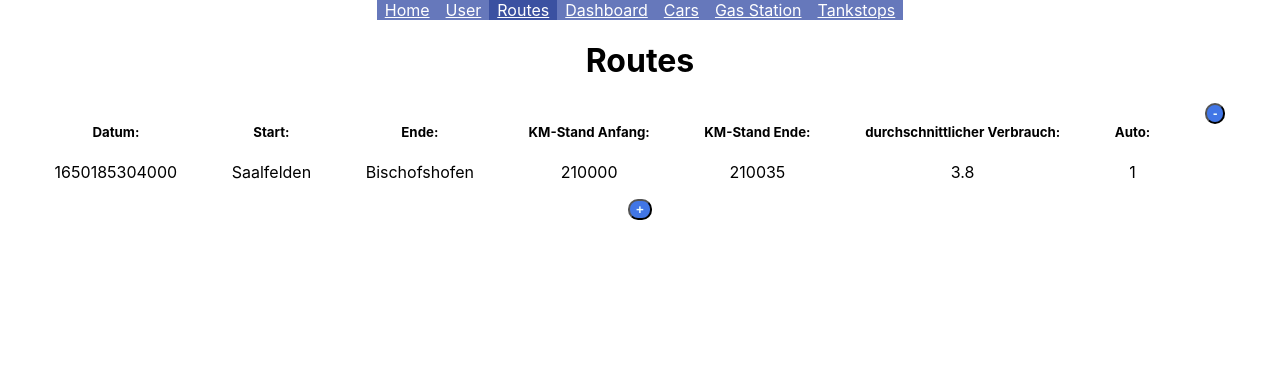
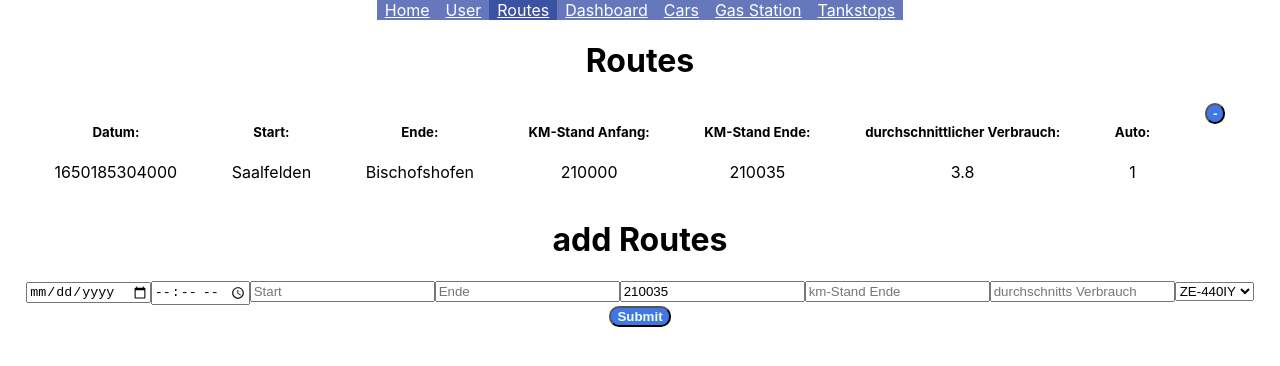
Before and after one commit to Vendone/spritapp, a React (Create React App) app: page /rute in a window 1280 px wide. Shown: the top 366 px of the page. Built offline with nearby package versions, Linux system fonts and the light colour scheme.

Commit message:
add route zu route hinzugefügt

```diff
--- a/src/features/AddRoute/AddRoute.js
+++ b/src/features/AddRoute/AddRoute.js
@@ -1,13 +1,11 @@
 import React, { useState } from "react";
 import { useSelector, useDispatch } from "react-redux";
 import { addRoute } from "../Routes/routeSlice";
-
 
 export const AddRoutes = () => {
     const cars = useSelector(state => state.cars);
     const routes = useSelector(state => state.routes);
     const dispatch = useDispatch();
-
 
     const lengthMileage = routes.length - 1;
     const [date, setDate] = useState('');
@@ -46,28 +44,22 @@ export const AddRoutes = () => {
         setAvgConsumption(e.target.value);
     };
     const handleClick = () => {
-        dispatch(addRoute({id: 3,
-            date: Date.now(),
-            start_point: 'Saalfelden',
-            end_point: 'Bischofshofen',
-            mileage_start: 210000,
-            mileage_stop: 210035,
-            avg_fuel_consumption: 3.8,
+        dispatch(addRoute({
+            id: Math.floor(Math.random() * 1000),
+            date: date,
+            start_point: start,
+            end_point: end,
+            mileage_start: mileageStart,
+            mileage_stop: mileageEnd,
+            avg_fuel_consumption: avgConsumption,
             user_id: 1,
-            car_id: 1}));
+            car_id: 1
+        }));
     };
     return (
         <div>
             <h1>add Routes</h1>
             <div>
-                <button onClick={handleClick}>+</button>
-            </div>
-        </div>
-    );
-}
-
-/*
-<form action="/rute" onSubmit={handleSubmit}>
                 <input type="date" name="date" id="date" value={date} onChange={handleDate} />
                 <input type="time" name="time" id="time" value={time} onChange={handleTime} />
                 <input type="text" name="start" id="start" value={start} placeholder="Start" onChange={handleStart} />
@@ -78,6 +70,8 @@ export const AddRoutes = () => {
                 <select name="cars" id="cars">
                     {cars.map((car) => (<option value={car.id} key={car.id}>{car.license_plate}</option>))}
                 </select>
-                    <input type="submit" />
-                </form>
-*/
+                <input className="dashbutton" type="submit" onClick={handleClick} />
+            </div>
+        </div>
+    );
+}
--- a/src/features/Routes/Routes.js
+++ b/src/features/Routes/Routes.js
@@ -1,9 +1,11 @@
 import React from 'react';
-import { useSelector } from "react-redux";
-import { Link } from "react-router-dom";
+import { useSelector, useDispatch } from "react-redux";
+import { AddRoutes } from '../AddRoute/AddRoute';
+import { removeRoute } from './routeSlice';
 
 export const Rute = () => {
     const store = useSelector((state) => state.routes);
+    const dispatch = useDispatch();
 
     return (
         <div>
@@ -46,7 +48,7 @@ export const Rute = () => {
             </div>
             <div>
                 <div>
-                    <Link to='/addRoutes'><button className="dashbutton" >+</button></Link>
+                    <AddRoutes />
                 </div>
             </div>
         </div>
```
Lines whose indentation alone changed are shown as unchanged.
